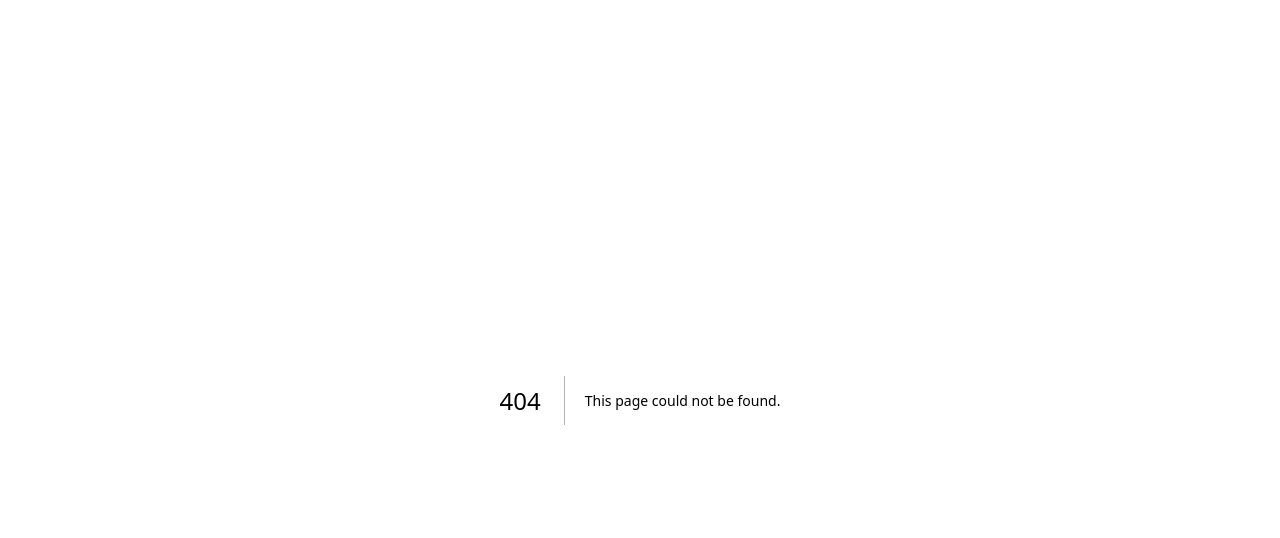
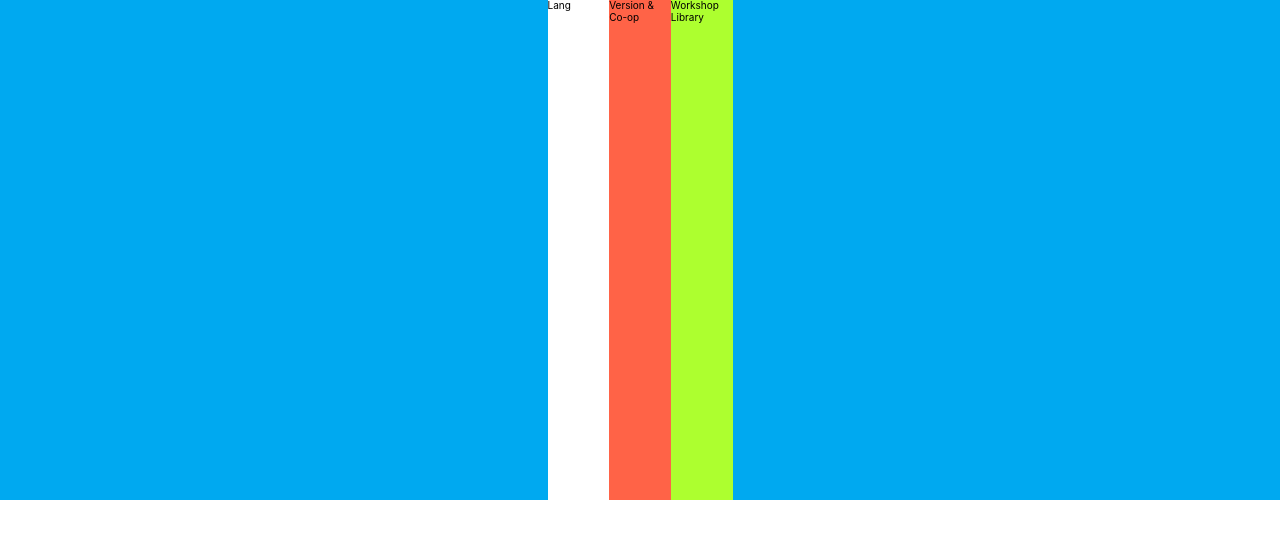
Before and after one commit to goodjam92/my-website, a Next.js app: page /about in a window 1280 px wide. Before the commit this address had no page. Shown: the top 538 px of the page. Built offline with nearby package versions, Linux system fonts and the light colour scheme.

Commit message:
feat: 첫 페이지 빼고 각 화면 초기 화면 구성

```diff
--- /dev/null
+++ b/pages/about.tsx
@@ -0,0 +1,56 @@
+import {
+  Container,
+  ContentBox,
+  InnerContainer,
+} from "@/components/common/commonStyle";
+import styled from "styled-components";
+
+export default function About() {
+  return (
+    <AboutWrap>
+      <AboutContent>
+        <RowContent>
+          <Lang>Lang</Lang>
+          <VersionCoop>Version & Co-op</VersionCoop>
+          <WorkshopLib>Workshop Library</WorkshopLib>
+        </RowContent>
+      </AboutContent>
+    </AboutWrap>
+  );
+}
+
+const AboutWrap = styled.section`
+  width: 100%;
+  min-height: 100%;
+  background-color: rgb(0, 169, 240);
+  display: flex;
+  justify-content: center;
+`;
+
+const AboutContent = styled.div`
+  display: flex;
+  justify-content: center;
+  align-items: center;
+`;
+
+const RowContent = styled.div`
+  height: 100%;
+  display: flex;
+  justify-content: space-evenly;
+  height: 50rem;
+`;
+
+const Lang = styled.div`
+  background-color: white;
+  width: 100%;
+`;
+
+const VersionCoop = styled.div`
+  background-color: tomato;
+  width: 100%;
+`;
+
+const WorkshopLib = styled.div`
+  background-color: greenyellow;
+  width: 100%;
+`;
```
Also changed, not shown: pages/career.tsx (added, +24 -0 lines), pages/contact.tsx (added, +24 -0 lines), pages/project.tsx (added, +24 -0 lines).
